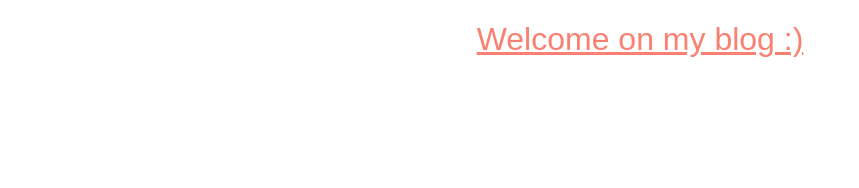
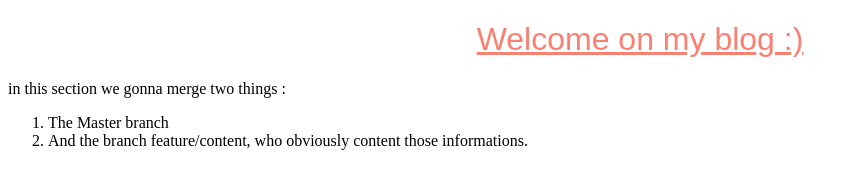
Before and after one commit to HokageDuJava/github-training, a plain HTML site: page index.html in a window 1280 px wide. Shown: the whole page, without its empty margins (0-859 px from the left). Drawn offline with Linux system fonts and the light colour scheme.

Commit message:
content of the home page

```diff
--- a/index.html
+++ b/index.html
@@ -9,5 +9,15 @@
 
   <body>
     <h1>Welcome on my blog :)</h1>
+
+    <p>in this section we gonna merge two things :</p>
+
+    <ol>
+      <li>The Master branch</li>
+      <li>
+        And the branch feature/content, who obviously content those
+        informations.
+      </li>
+    </ol>
   </body>
 </html>
```
